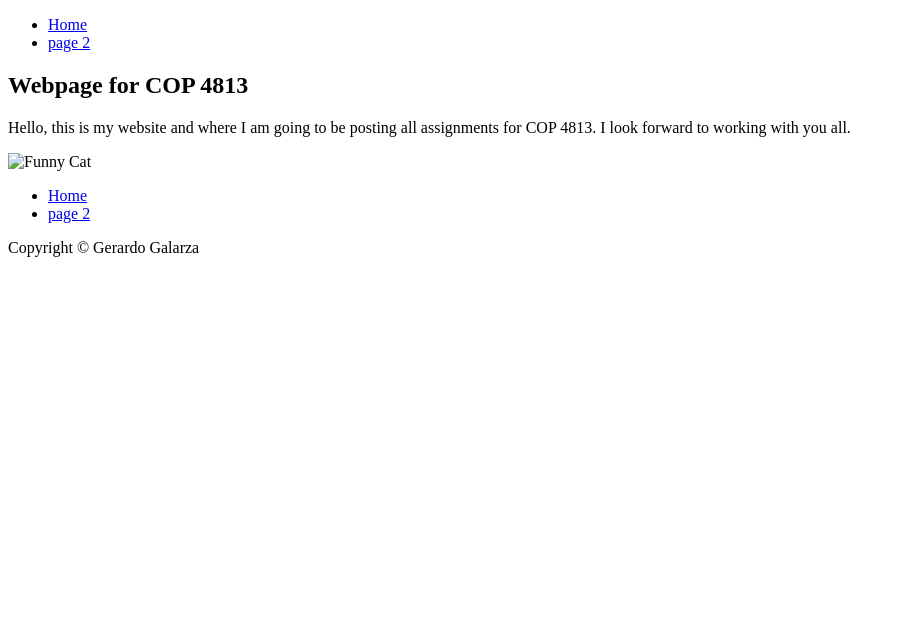
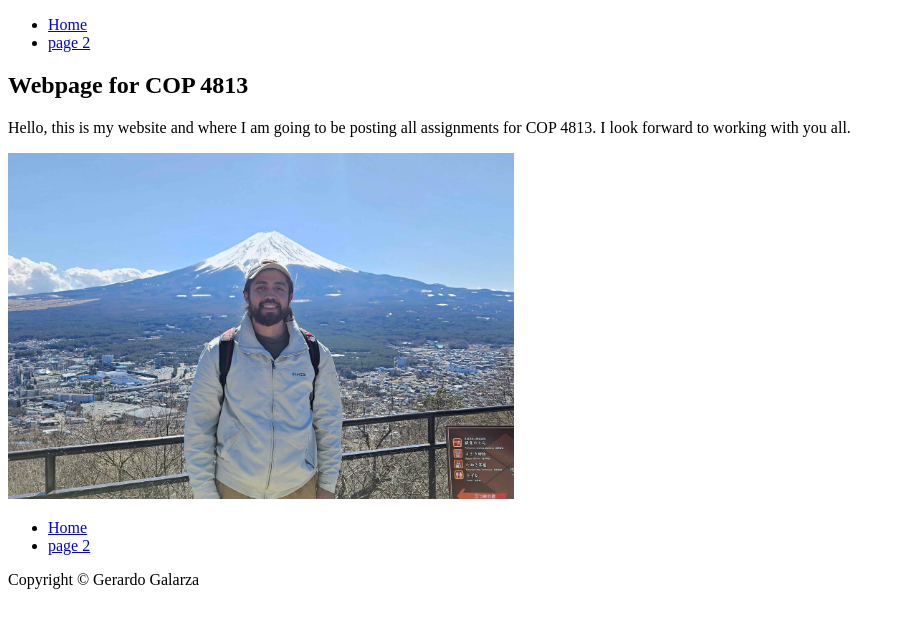
Before and after one commit to majesticgerry/My-Second-Repository, a plain HTML site: page index.html in a window 1280 px wide. Shown: the whole page, without its empty margins (0-905 px from the left). Drawn offline with Linux system fonts and the light colour scheme.

Commit message:
pic added

```diff
--- a/index.html
+++ b/index.html
@@ -5,7 +5,7 @@
     <meta name="viewport" content="width=device-width, initial-scale=1.0">
     <style>
         img {
-            width: 20%;
+            width: 40%;
             height: auto;
         }
     </style>
@@ -27,7 +27,7 @@
                 posting all assignments for COP 4813. I look forward to
                 working with you all.
             </p>
-            <img src="img/7b9.jpg" alt="Funny Cat">
+            <img src="img/mt.fugi.jpg" alt="mountain">
 
         </section>
     </main>
```
Also changed, not shown: page2.html (+3 -3 lines), img/mt.fugi.jpg (added).
